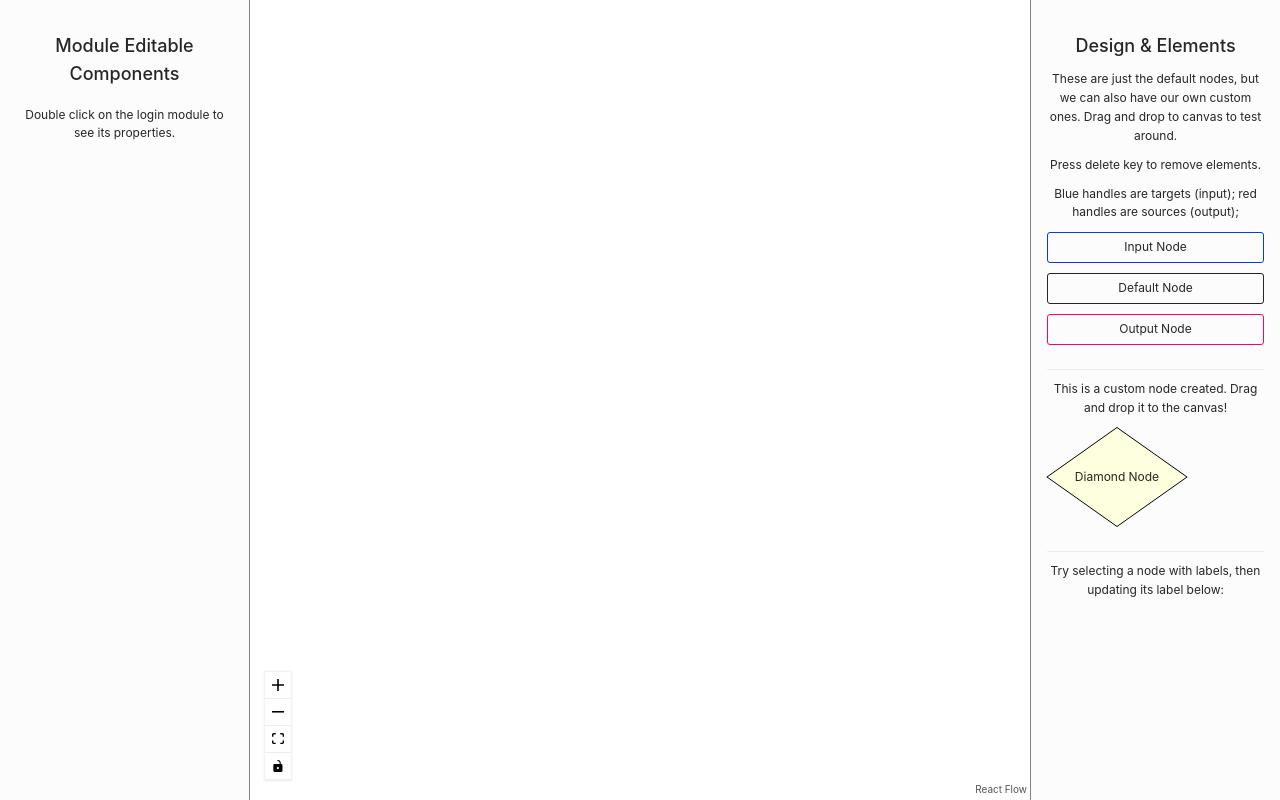
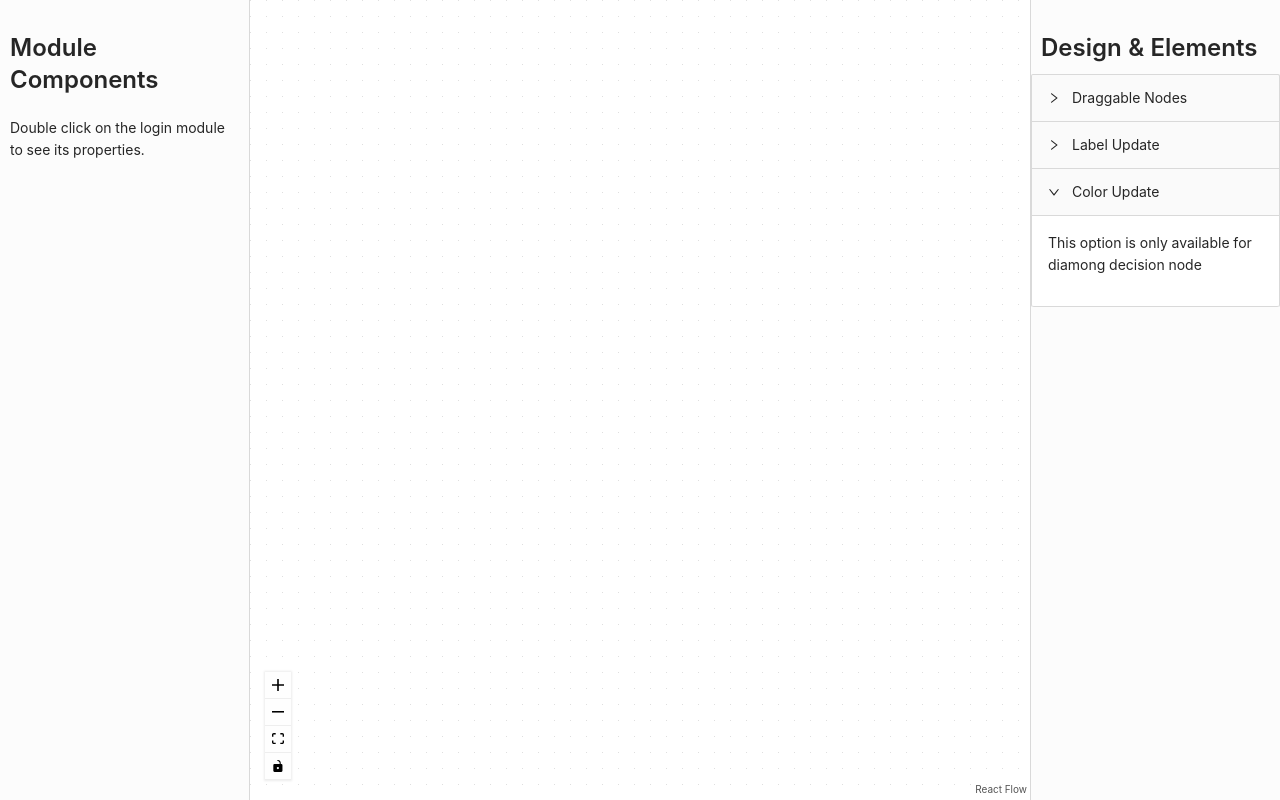
Before and after one commit to alaisgomes/react-flow-demo, a React (Create React App) app: page / in a window 1280 px wide. Built offline with nearby package versions, Linux system fonts and the light colour scheme.

Commit message:
More updates: color picker

```diff
--- a/package.json
+++ b/package.json
@@ -12,9 +12,12 @@
     "classnames": "^2.3.1",
     "node-sass": "4.14",
     "react": "^17.0.2",
+    "react-color": "^2.19.3",
+    "react-colorful": "^5.5.0",
     "react-dom": "^17.0.2",
     "react-flow-renderer": "^9.6.9",
     "react-scripts": "4.0.3",
+    "use-debouncy": "^4.2.1",
     "web-vitals": "^1.0.1"
   },
   "scripts": {
--- a/src/components/leftbar.js
+++ b/src/components/leftbar.js
@@ -1,7 +1,10 @@
 import React, { useContext, useEffect, useState } from "react";
-import { Divider, Tree, Input, Space, Row } from "antd";
+import {  Tree, Input, Space, Row, Typography, Collapse } from "antd";
 import { ItalicOutlined } from "@ant-design/icons";
 import { GlobalContext } from "../context/global";
+
+const { Title, Paragraph } = Typography;
+const { Panel } = Collapse;
 
 const filterInternal = (data) => {
   return data
@@ -59,11 +62,18 @@ const Leftbar = ({ selected, setEditElement, editElement = null }) => {
   return (
     <aside className="left-bar">
       <Space direction="vertical">
-        <h1>Module Editable Components</h1>
-        <p>Double click on the login module to see its properties.</p>
+        <Title style={{ padding: "0 10px" }} level={3}>
+          Module Components
+        </Title>
+        <Paragraph style={{ padding: "0 10px" }}>
+          Double click on the login module to see its properties.
+        </Paragraph>
+
         {isSelectedModule && (
           <div>
-            <h4>Module: {selected.data.title}</h4>
+            <Title style={{ padding: "0 10px" }} level={4}>Module: {selected.data.title}</Title>
+            <Collapse defaultActiveKey={['left-panel-1']}>
+              <Panel header="Element Tree" key="left-panel-1">
                 {treeData && (
                   <Tree
                     showLine
@@ -74,19 +84,26 @@ const Leftbar = ({ selected, setEditElement, editElement = null }) => {
                     treeData={treeData}
                   />
                 )}
-            <Divider />
+              </Panel>
+              <Panel header="Draggable Elements" key="left-panel-2">
                 <div
                   style={{
                     width: "100%",
                     height: "60px",
-                border: "1px solid gray",
+                    alignSelf: "center",
+                    border: "1px solid #c9c9c9",
                     marginBottom: "10px",
+                    textAlign: "center",
                   }}
                   className="grabbable"
                   onDragStart={(event) => onDragStart(event, "input")}
                   draggable
                 >
-              <Input className="elements" style={{ width: "100px" }} disabled />{" "}
+                  <Input
+                    className="elements"
+                    style={{ width: "100px" }}
+                    disabled
+                  />{" "}
                   <br />
                   Add Input Element
                 </div>
@@ -97,7 +114,8 @@ const Leftbar = ({ selected, setEditElement, editElement = null }) => {
                   style={{
                     width: "100%",
                     height: "60px",
-                border: "1px solid gray",
+                    border: "1px solid #c9c9c9",
+                    textAlign: "center",
                   }}
                 >
                   <ItalicOutlined
@@ -108,13 +126,17 @@ const Leftbar = ({ selected, setEditElement, editElement = null }) => {
                   <br />
                   Add Paragraph Element
                 </div>
-            <Divider />
-
+              </Panel>
+              <Panel header="Selected Element Properties" key="left-panel-3">
                 <strong>
-              {editElement && <span>Properties of {editElement.title}</span>}
+                  {editElement && (
+                    <Title level={5}>Properties of {editElement.title}</Title>
+                  )}
                 </strong>
 
                 <div>{elementData && renderProps(elementData)}</div>
+              </Panel>
+            </Collapse>
           </div>
         )}
       </Space>
--- a/src/components/nodes.js
+++ b/src/components/nodes.js
@@ -90,7 +90,7 @@ export const initialElements = [
       x: 626,
       y: 314,
     },
-    data: { label: "SUCCESS" },
+    data: { label: "SUCCESS", color: '#fdffdf' },
   },
   {
     id: "4",
--- a/src/components/rightbar.js
+++ b/src/components/rightbar.js
@@ -1,13 +1,50 @@
-import React from "react";
-import { Divider } from "antd";
+import React, { useState, useEffect } from "react";
+import { Divider, Collapse, Typography } from "antd";
+import { SketchPicker } from "react-color";
+import { HexColorPicker } from "react-colorful";
+import {useDebouncyEffect} from 'use-debouncy';
 
-const Sidebar = ({ onUpdateName = null, selectedName = "", selected = null}) => {
+
+const { Panel } = Collapse;
+const { Title, Paragraph } = Typography;
+
+export const DebouncedPicker = ({ color, onChange }) => {
+  const [value, setValue] = useState(color);
+
+  useEffect(() => {
+    if (color) {
+      setValue(color);
+    }
+  }, [color, value]);
+
+  useDebouncyEffect(() => onChange(value), 200, [value]);
+
+  return <HexColorPicker color={value} onChange={setValue} />;
+};
+
+const Sidebar = ({
+  onUpdateName = null,
+  selectedName = "",
+  selected = null,
+  onColorUpdate = () => {},
+  colorList = [],
+  color = "",
+}) => {
   const onDragStart = (event, nodeType) => {
     event.dataTransfer.setData("application/reactflow", nodeType);
     event.dataTransfer.effectAllowed = "move";
   };
 
-  const showInput = selected && selected.id && selected.data?.label
+  const [currentColor, setCurrentColor] = useState("");
+
+  useEffect(() => {
+    if (color) {
+      setCurrentColor(color);
+    }
+  }, [color]);
+
+  const showInput = selected && selected.id && selected.data?.label;
+  const showColor = selected && selected.id && selected.data?.color;
 
   const handleUpdateName = (label) => {
     if (onUpdateName && typeof onUpdateName === "function") {
@@ -17,10 +54,14 @@ const Sidebar = ({ onUpdateName = null, selectedName = "", selected = null}) =>
 
   return (
     <aside className="right-bar">
-      <h1>Design & Elements</h1>
+      <Title style={{ padding: "0 10px" }} level={3}>
+        Design & Elements
+      </Title>
+      <Collapse defaultActiveKey={["3"]}>
+        <Panel header="Draggable Nodes" key="1">
           <div className="description">
-        These are just the default nodes, but we can also have our own custom
-        ones. Drag and drop to canvas to test around.
+            These are just the default nodes, but we can also have our own
+            custom ones. Drag and drop to canvas to test around.
           </div>
           <div>Press delete key to remove elements.</div>
           <div>
@@ -49,7 +90,9 @@ const Sidebar = ({ onUpdateName = null, selectedName = "", selected = null}) =>
             Output Node
           </div>
           <Divider />
-      <p>This is a custom node created. Drag and drop it to the canvas!</p>
+          <Paragraph>
+            This is a custom node created. Drag and drop it to the canvas!
+          </Paragraph>
           <div
             className="dndnode diamond"
             onDragStart={(event) => onDragStart(event, "diamond")}
@@ -57,12 +100,13 @@ const Sidebar = ({ onUpdateName = null, selectedName = "", selected = null}) =>
           >
             Diamond Node
           </div>
-      <Divider />
-      <p>Try selecting a node  with labels, then updating its label below:</p>
+        </Panel>
+
+        <Panel header="Label Update" key="2">
+          <Paragraph>
+            Try selecting a node with labels, then updating its label below:
+          </Paragraph>
           {showInput && (
-
-          <div>
-
             <div className="updatenode__controls">
               <label>Node label:</label>
               <input
@@ -70,8 +114,47 @@ const Sidebar = ({ onUpdateName = null, selectedName = "", selected = null}) =>
                 onChange={(evt) => handleUpdateName(evt.target.value)}
               />
             </div>
+          )}
+        </Panel>
+
+        <Panel header="Color Update" key="3">
+          <Paragraph>
+            This option is only available for diamong decision node
+          </Paragraph>
+          {showColor && (
+            <div>
+              <Paragraph style={{ marginTop: "10px" }}>
+                Color Picker and Color History Palette: Select a color to change
+                your element's background
+              </Paragraph>
+              <Title level={5}>React Color</Title>
+              <SketchPicker
+                width="90%"
+                presetColors={colorList}
+                color={currentColor}
+                onChange={setCurrentColor}
+                onChangeComplete={(color) => onColorUpdate(color.hex)}
+              />
+              <Divider />
+              <Title level={5}>React Colorful</Title>
+              <div className="picker">
+                <DebouncedPicker color={currentColor.hex} onChange={onColorUpdate} />
+
+                <div className="picker__swatches">
+                  {colorList.map((presetColor) => (
+                    <button
+                      key={presetColor}
+                      className="picker__swatch"
+                      style={{ background: presetColor }}
+                      onClick={() => onColorUpdate(presetColor)}
+                    />
+                  ))}
+                </div>
+              </div>
             </div>
           )}
+        </Panel>
+      </Collapse>
     </aside>
   );
 };
--- a/src/styles/general.scss
+++ b/src/styles/general.scss
@@ -1,4 +1,8 @@
 $tertiaryColor: #ea5f57;
+$customGrey:  #d9d9d9;
+$primary: #007bff;
+$backgroundColor: #1e0a45;
+$fontColor: #2c3e50;
 
 .react-flow__handle.target {
   background: #0041d0;
@@ -35,14 +39,16 @@ $tertiaryColor: #ea5f57;
   flex-direction: column;
   display: flex;
   height: 100vh;
+
 }
 
 .dndflow aside {
-  padding: 2rem 1rem;
-  font-size: 12px;
+  padding: 2rem 0;
   background: #fcfcfc;
   height: 100vh;
   overflow-y: auto;
+  text-align: left;
+  font-size: 14px;
 }
 
 .dndflow aside > * {
@@ -68,10 +74,10 @@ $tertiaryColor: #ea5f57;
     width: 20%;
     max-width: 250px;
     &.right-bar {
-      border-left: 1px solid grey;
+      border-left: 1px solid $customGrey;
     }
     &.left-bar {
-      border-right: 1px solid grey;
+      border-right: 1px solid $customGrey;
     }
   }
 }
@@ -80,10 +86,10 @@ $tertiaryColor: #ea5f57;
   .dndflow aside {
     height: 20%;
     &.right-bar {
-      border-top: 1px solid grey;
+      border-top: 1px solid $customGrey;
     }
     &.left-bar {
-      border-bottom: 1px solid grey;
+      border-bottom: 1px solid $customGrey;
     }
   }
 }
@@ -93,6 +99,7 @@ $tertiaryColor: #ea5f57;
   border-style: solid;
   padding: 5px;
   border-radius: 3px;
+  margin: 10px 0;
   &.input {
     border-color: #0041d0;
   }
@@ -112,7 +119,7 @@ $tertiaryColor: #ea5f57;
   &.dndnode {
     z-index: 3;
     margin-left: 20px;
-  }
+
     &:after {
       position: absolute;
       content: "";
@@ -122,8 +129,9 @@ $tertiaryColor: #ea5f57;
       width: 100%;
       transform: rotateX(45deg) rotateZ(45deg);
       background-color: #fdffdf;
-    border: 1px solid black;
+      border: 1px solid $customGrey;
       z-index: -1;
+    }
   }
 }
 .circle {
@@ -167,3 +175,43 @@ div[disabled] {
   cursor: -moz-grabbing;
   cursor: -webkit-grabbing;
 }
+
+.ant-typograph {
+  color: $fontColor !important;
+}
+
+.picker {
+  width: 200px;
+  background: #f0f0f4;
+  border-radius: 9px;
+ .react-colorful {
+  width: auto;
+ }
+ .react-colorful__saturation-pointer {
+  width: 10px;
+  height: 10px;
+  border-radius: 100%;
+}
+.react-colorful__hue-pointer,
+.react-colorful__alpha-pointer {
+  width: 16px;
+  border-radius: 3px;
+}
+}
+
+.picker__swatches {
+  display: flex;
+  padding: 12px;
+  flex-wrap: wrap;
+}
+
+.picker__swatch {
+  width: 18px;
+  height: 18px;
+  margin: 4px;
+  border: none;
+  padding: 0;
+  border-radius: 4px;
+  cursor: pointer;
+  outline: none;
+}
--- a/src/views/main-container.js
+++ b/src/views/main-container.js
@@ -6,12 +6,14 @@ import ReactFlow, {
   removeElements,
   Controls,
   updateEdge,
+  Background,
 } from "react-flow-renderer";
 import { nodeTypes, initialElements, newElements } from "../components/nodes";
 import Rightbar from "../components/rightbar";
 import Leftbar from "../components/leftbar";
 import { addNode, selectNode } from "../context/utils";
 import { GlobalProvider } from "../context/global";
+
 
 let id = 0;
 const getId = () => `dndnode_${id++}`;
@@ -23,6 +25,8 @@ const MainContainer = () => {
   const [selected, setSelected] = useState(null);
   const [editElement, setEditElement] = useState(null);
   const [nodeName, setNodeName] = useState("");
+  const [colorList, setColorList] = useState([]);
+  const [currentColor, setCurrentColor] = useState(null);
 
   useEffect(() => {
     setElements((els) => {
@@ -38,6 +42,31 @@ const MainContainer = () => {
       });
     });
   }, [nodeName, selected, setElements]);
+
+  useEffect(() => {
+    if (currentColor) {
+      if (!colorList.includes(currentColor)) {
+        let newList =
+          colorList.length >= 14
+            ? colorList.slice(colorList.length - 13)
+            : [...colorList];
+        newList.push(currentColor);
+        setColorList(newList);
+      }
+      setElements((els) => {
+        if (!selected?.data?.color) return els;
+        return els.map((el) => {
+          if (el.id === selected.id) {
+            el.data = {
+              ...el.data,
+              color: currentColor,
+            };
+          }
+          return el;
+        });
+      });
+    }
+  }, [currentColor, colorList, setColorList, setElements, selected]);
 
   useEffect(() => {
     setElements((els) => {
@@ -68,9 +97,13 @@ const MainContainer = () => {
   }, [editElement, selected, setElements]);
 
   const refreshSelected = (elements) => {
-    if (!elements || (selected && elements.find(el => el.id !== selected.id))) {
+    if (
+      !elements ||
+      (selected && elements.find((el) => el.id !== selected.id))
+    ) {
       setSelected(null);
       setNodeName("");
+      setCurrentColor("");
       setEditElement(null);
     }
   };
@@ -79,15 +112,20 @@ const MainContainer = () => {
     setNodeName(label);
   };
 
+  const onUpdateColor = (color) => {
+    setCurrentColor(color);
+  };
+
   const onElementClick = (event, element) => {
     if (element && (element.data?.label || element.type === "module")) {
       setSelected(element);
       if (element.data?.label) {
         setNodeName(element.data.label);
-        setEditElement(null)
+        setEditElement(null);
+        if (element.data.color) setCurrentColor(element.data.color);
       }
     } else {
-      refreshSelected()
+      refreshSelected();
     }
   };
 
@@ -95,7 +133,6 @@ const MainContainer = () => {
     setElements((els) => {
       return addEdge({ ...params, type: "smoothstep" }, els);
     });
-
 
   const onElementsRemove = (elementsToRemove) =>
     setElements((els) => {
@@ -133,7 +170,7 @@ const MainContainer = () => {
 
       setElements((es) => es.concat(newNode));
     } else if (moduleElement) {
-      const data = JSON.parse(moduleElement)
+      const data = JSON.parse(moduleElement);
       if (data.module === selected.id) {
         const newTree = addNode(selected.data.domTree, newElements[data.type]);
         const moduleUpdated = {
@@ -177,11 +214,15 @@ const MainContainer = () => {
               deleteKeyCode={46} /* 'delete'-key */
             >
               <Controls />
+              <Background color="#aaa" gap={16} />
             </ReactFlow>
           </div>
           <Rightbar
             onUpdateName={onUpdateName}
             selectedName={nodeName}
+            color={currentColor}
+            colorList={colorList}
+            onColorUpdate={onUpdateColor}
             selected={selected}
           />
         </ReactFlowProvider>
```
Also changed, not shown: src/components/shapes/diamond.js (+20 -6 lines), 1 other file (tests, documents, lock files or other folders). Lines whose indentation alone changed are shown as unchanged.
